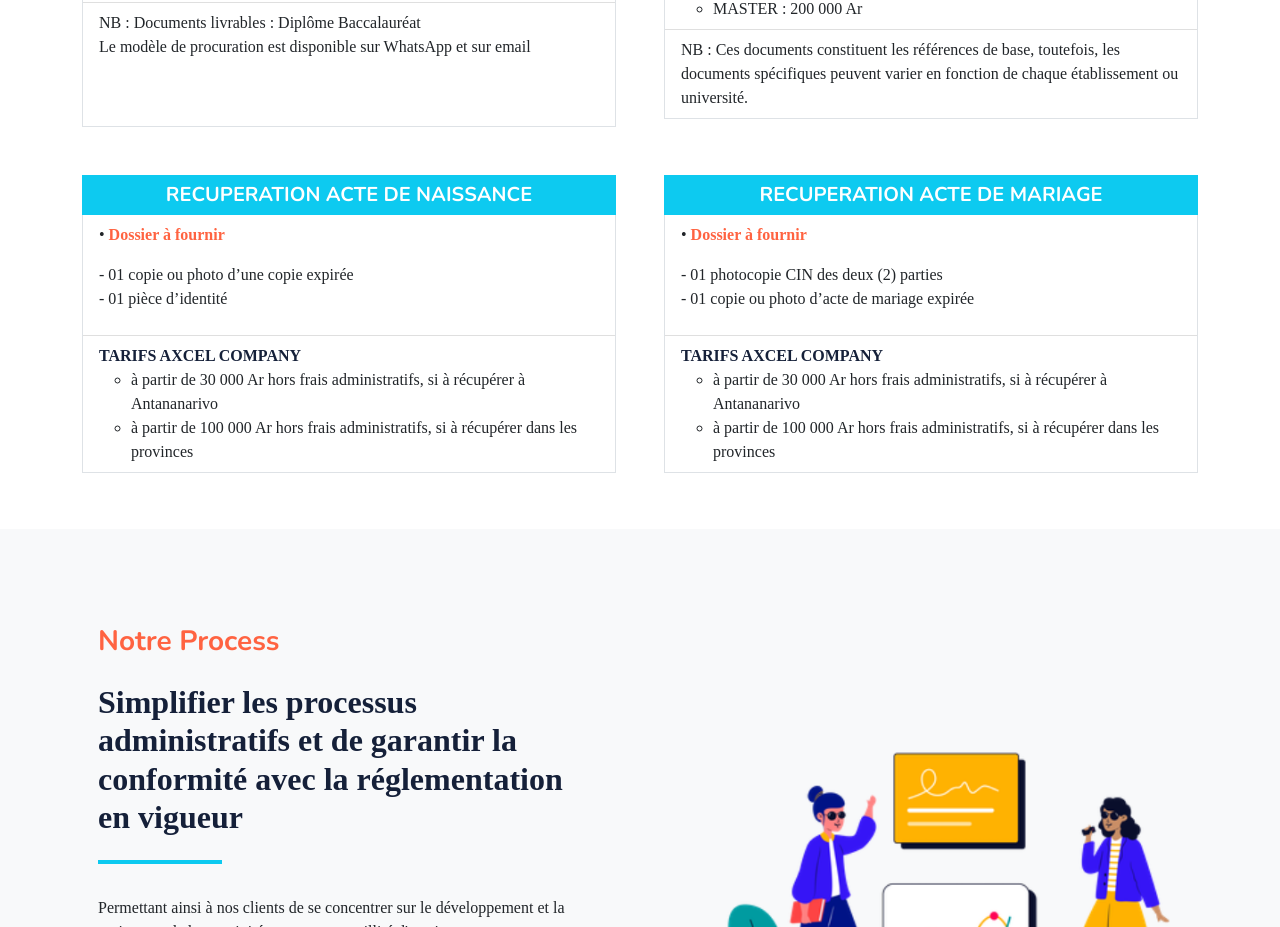
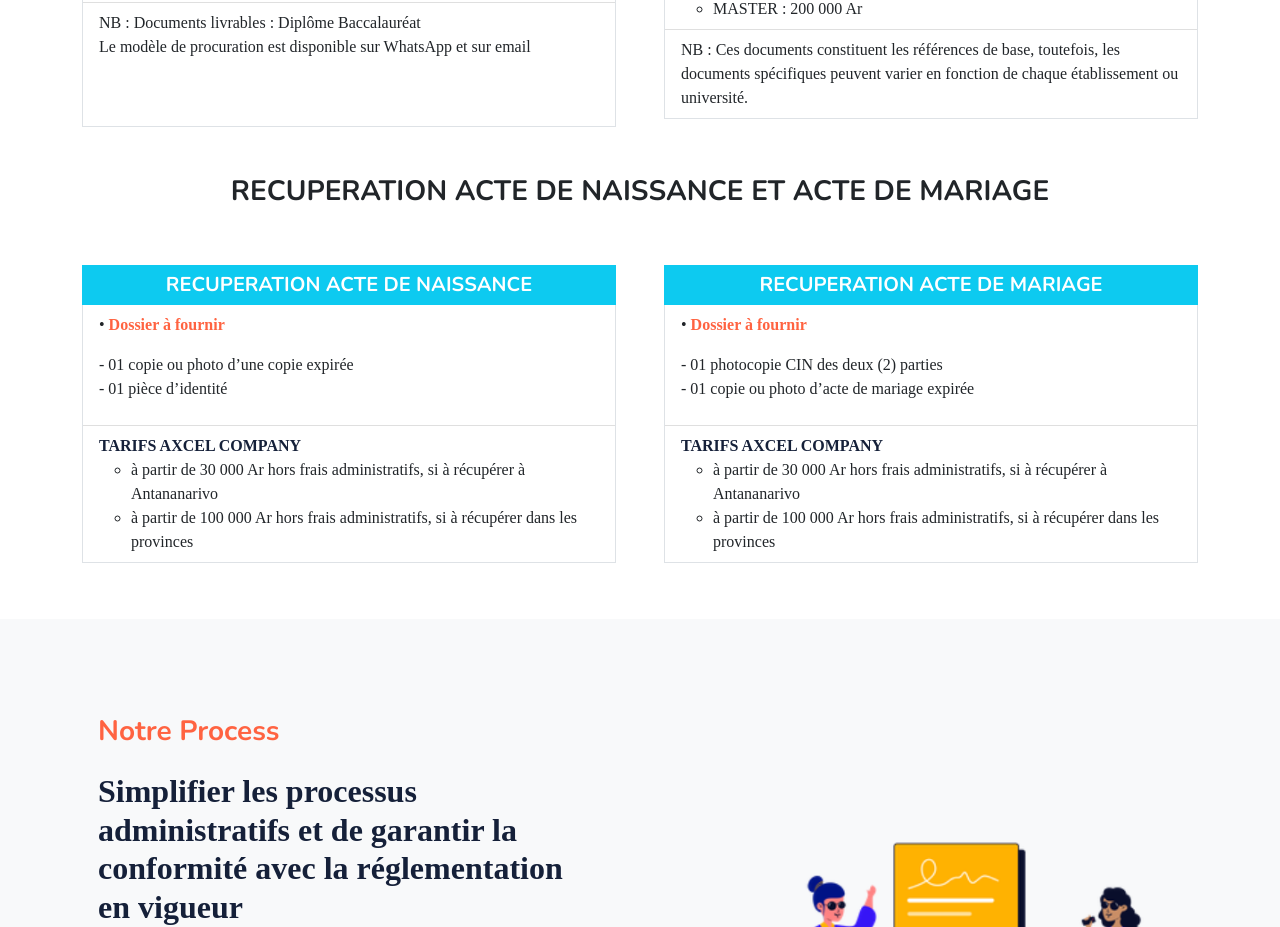
Before and after one commit to hrzmkl/axcel-project, a Next.js app: page /service-coursier in a window 1280 px wide. Shown: the part 2620-3547 px from the top of the page. Built offline with nearby package versions, Linux system fonts and the light colour scheme.

Commit message:
Update content page

```diff
--- a/app/(pages)/(service-coursier)/service-coursier/page.tsx
+++ b/app/(pages)/(service-coursier)/service-coursier/page.tsx
@@ -206,6 +206,11 @@ export default function Page() {
                                     </div>
                                 </div>
                             </div>
+                        </div>
+                        <div className='row text-center p-5'>
+                            <h3>RECUPERATION ACTE DE NAISSANCE ET ACTE DE MARIAGE</h3>
+                        </div>
+                        <div className='row row-cols-1 row-cols-md-2 g-5'>
 
                             <div className='col'>
                                 <div className="card h-100 border-0 rounded-0 pb-2">
```
